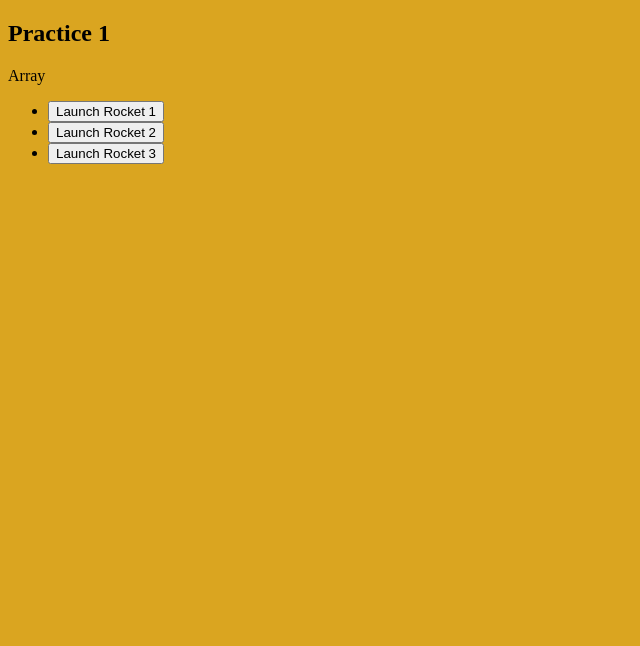
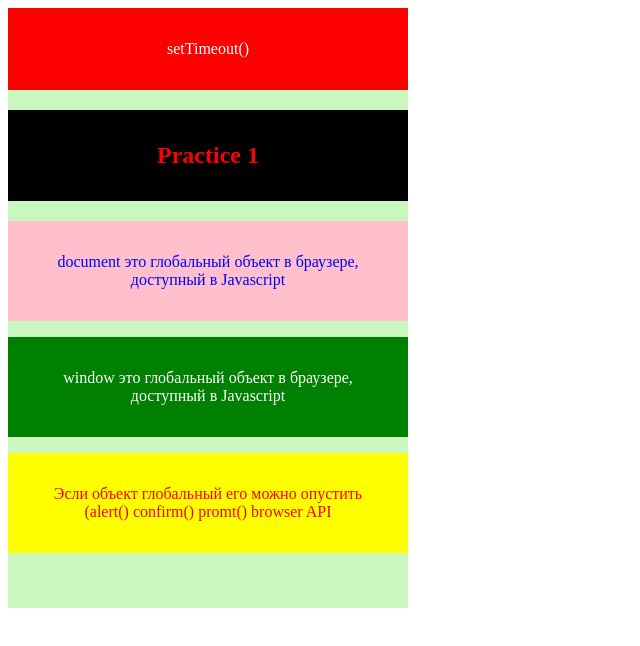
Before and after one commit to pavel88silber/practice-1, a website: page index.html in a window 1280 px wide. Shown: the whole page, without its empty margins (0-640 px from the left). Drawn offline with Linux system fonts and the light colour scheme.

Commit message:
setTimeout test

```diff
--- a/index.html
+++ b/index.html
@@ -2,20 +2,24 @@
 <html lang="en">
 <head>
     <meta charset="UTF-8">
-    <meta http-equiv="X-UA-Compatible" content="IE=edge">
     <meta name="viewport" content="width=device-width, initial-scale=1.0">
     <link rel="stylesheet" href="./public/style.css">
     <title>Practice 1</title>
 </head>
-<body>
-    <h2>Practice 1</h2>
-    <p class="array">Array</p>
+<body id="mainBody">
+    <div class="shape">
+        <div id="par"></div>
+        <h2 id="header" class="heading"></h2>
+        <p id="par1"><strong></strong></p>
+        <p id="par2"><strong></strong></p>
+        <p id="par3"></p>
+    </div>
 
-<ul>
-    <li><button>Launch Rocket 1</button></li>
-    <li><button>Launch Rocket 2</button></li>
-    <li><button>Launch Rocket 3</button></li>
-</ul>
 
+
+
+
+
+     <script src="index.js"></script>
 </body>
 </html>
--- a/index.js
+++ b/index.js
@@ -1,2 +1,18 @@
-console.log('test2')
-console.log('money ')
+const heading = document.getElementById('header')
+const par = document.getElementById('par')
+// const shape2 = document.querySelector('.shape2')
+
+addStylesTo(heading, 'black', 'red','Practice 1', '2rem', 1600)
+addStylesTo(par1, 'pink', 'blue','document это глобальный объект в браузере, доступный в Javascript', '2rem', 1800)
+addStylesTo(par2, 'green', 'white','window это глобальный объект в браузере, доступный в Javascript', '2rem', 1400)
+addStylesTo(par3, 'yellow', 'red','Эсли объект глобальный его можно опустить (alert() confirm() promt() browser API', '2rem', 1200)
+addStylesTo(par, 'red', 'white', 'setTimeout()', '2rem', 1000)
+
+function addStylesTo (node, color, textColor, text, padd, delay) {
+    setTimeout((delay)=> {
+        node.textContent = text
+        node.style.background = color
+        node.style.color = textColor
+        node.style.padding = padd
+    }, delay)
+}
--- a/public/style.css
+++ b/public/style.css
@@ -1,8 +1,12 @@
-body {
-    background-color: goldenrod;
+.shape {
+  width: 400px;
+  height: 600px;
+  background: rgb(201, 247, 190);
+  text-align: center;
 }
-
-p {
-  color: 'blue';
-  background-color: 'yellow';
+.shape2 {
+  width: 50px;
+  height: 50px;
+  background: rgb(83, 224, 47);
+  text-align: center;
 }
```
Also changed, not shown: 1 other file.
